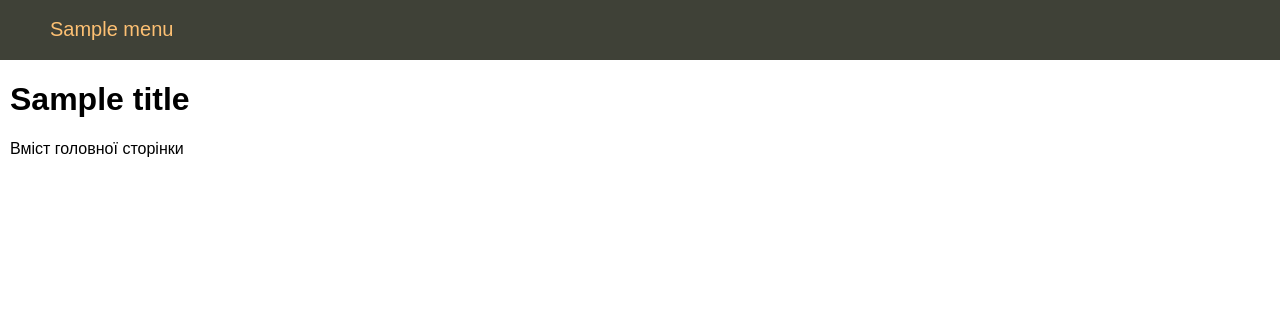
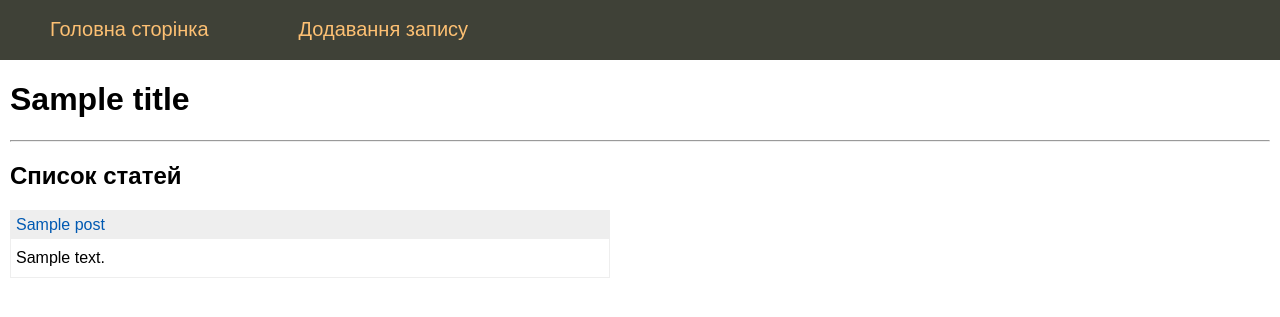
Before and after one commit to Vanooo64/Flask_selfed, a Flask app: template templates/index.html in a window 1280 px wide. Shown: the top 317 px of the page. Run offline with Flask 3, Linux system fonts and the light colour scheme; the template is opened without the code that fills it: most values are stand-ins (such as "Sample title", 1, 10 or a date in 2020).

Commit message:
9. Додавання та відображення статей з БД

```diff
--- a/flsite.py
+++ b/flsite.py
@@ -43,7 +43,7 @@ def index():
     db = get_db()
     dbase = FDataBase(db)
     menu = dbase.getMenu()
-    return render_template('index.html', menu=menu)
+    return render_template('index.html', menu=menu, posts=dbase.getPostsAnonce())
 
 @app.route('/add_post', methods=['POST', 'GET'])
 def addPost():
@@ -57,7 +57,7 @@ def addPost():
             if not res:
                 flash('Помилка додавання статі', category='error')
             else:
-                flash('Статя додана успышно', category='success')
+                flash('Статя додана успішно', category='success')
         else:
             flash('Помилка додавання статі', category='error')
 
@@ -72,7 +72,7 @@ def showPost(id_post):
     if not title:
         abort(404)
 
-    return render_template('post.html', menu=menu, titlt=title, post=post)
+    return render_template('post.html', menu=menu, title=title, post=post)
 
 if __name__ == "__main__": #перевіряє, чи скрипт виконується напряму.
     app.run(debug=True) #запускає сервер Flask у режимі розробки (включає автоматичний перезапуск і докладний відладочний вивід у випадку помилок).
--- a/templates/base.html
+++ b/templates/base.html
@@ -14,9 +14,8 @@
 {% block content -%}
     {%- block mainmenu -%}
 <ul class="mainmenu">
-    {% for m in menu -%}
-<li><a href="{{m.url}}">{{m.title}}</a></li>
-    {% endfor %}
+<li><a href="{{url_for('index')}}">Головна сторінка</a></li>
+<li><a href="{{url_for('addPost')}}">Додавання запису</a></li>
 </ul>
     {% endblock mainmenu -%}
 <div class="clear"></div>
--- a/templates/index.html
+++ b/templates/index.html
@@ -2,5 +2,14 @@
 
 {% block content %}
 {{ super() }}
-<p>Вміст головної сторінки</p>
+<hr>
+<h2>Список статей</h2>
+<ul class="list-posts">
+{% for p in posts %}
+<li>
+<p class="title"><a href="{{ url_for('showPost', id_post=p.id)  }}">{{p.title}}</a></p>
+<p class="annonce">{{ p.text[:50]}}</p>
+</li>
+{% endfor %}
+</ul>
 {% endblock %}
```
Also changed, not shown: FDataBase.py (+12 -1 lines), templates/add_post.html (added, +14 -0 lines), flsite.db.
